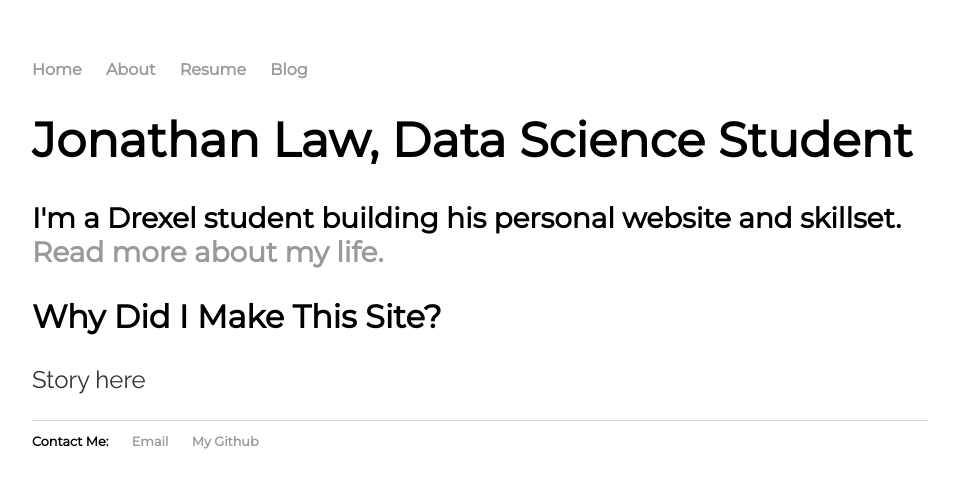
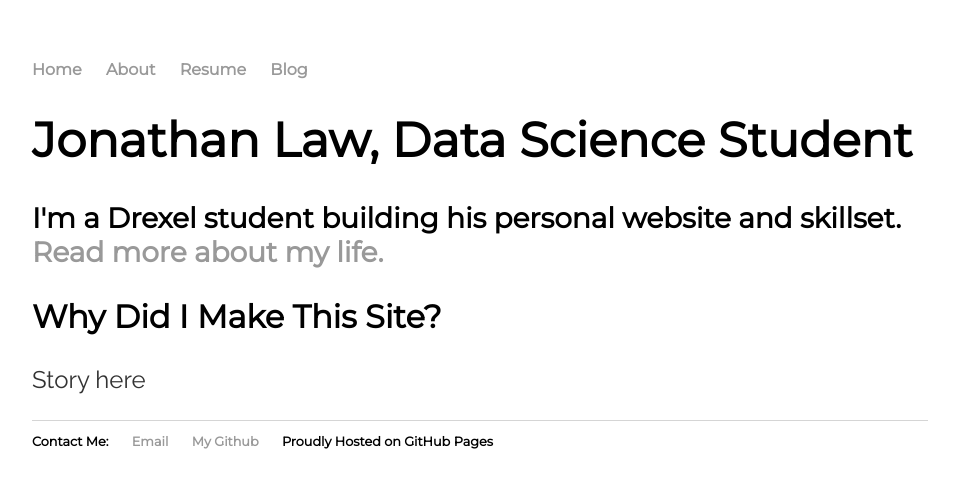
Before and after one commit to shindig7/my-site, a Jekyll site: the page built from index.html, in a window 1280 px wide. Shown: the top 488 px of the page, without its empty margins (160-1119 px from the left). Built offline with Jekyll 4.4.1, drawn with Linux system fonts in a browser that asks for light colours.

Commit message:
Added credit to GitHub pages

```diff
--- a/_layouts/default.html
+++ b/_layouts/default.html
@@ -23,6 +23,7 @@
 							<li>Contact Me: </li>
 	        		<li><a href="mailto:jal457@drexel.edu">Email</a></li>
 	        		<li><a href="https://github.com/shindig7">My Github</a></li>
+				<li>Proudly Hosted on GitHub Pages</li>
 					</ul>
 			</footer>
 		</body>
```
